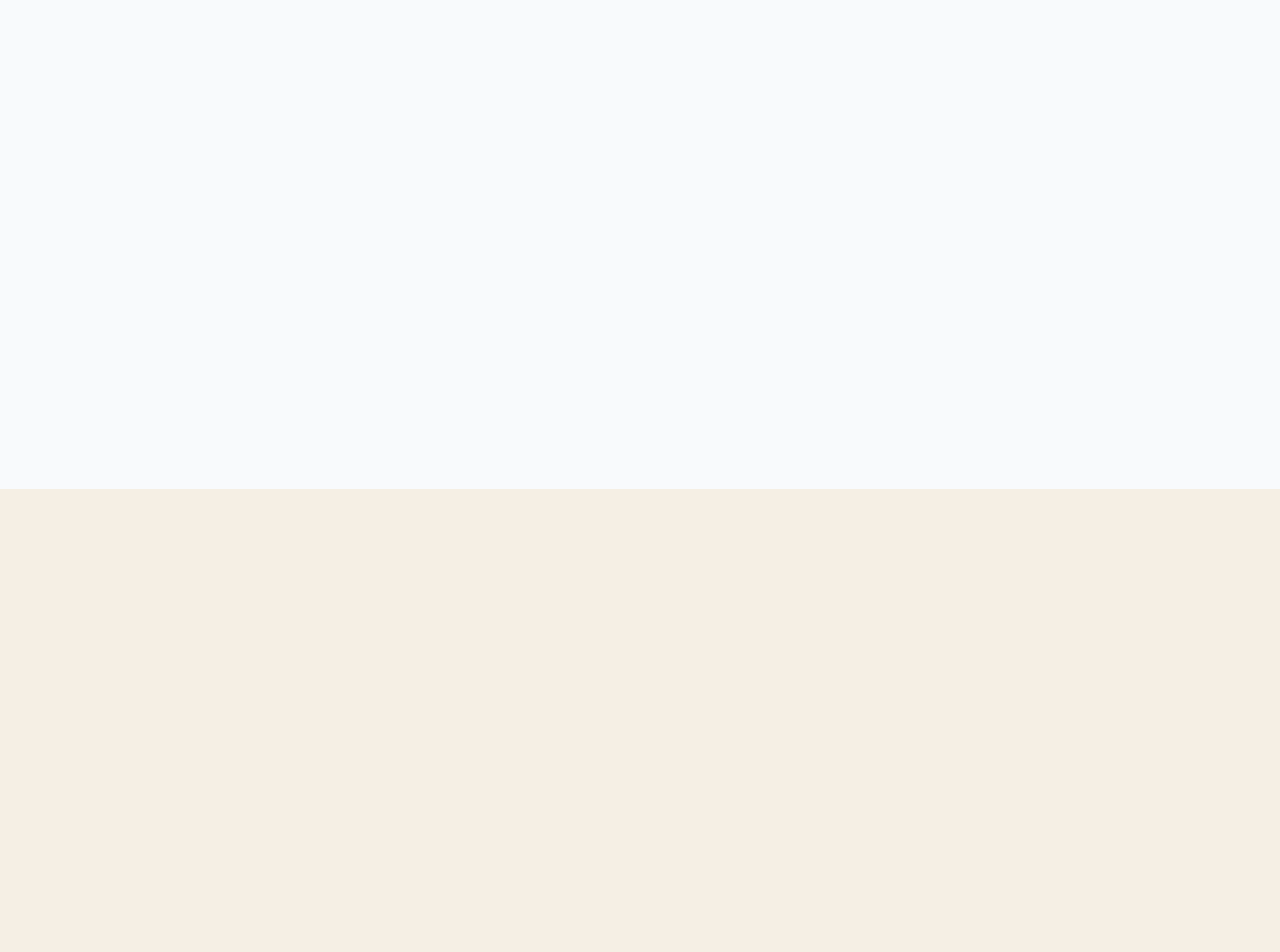
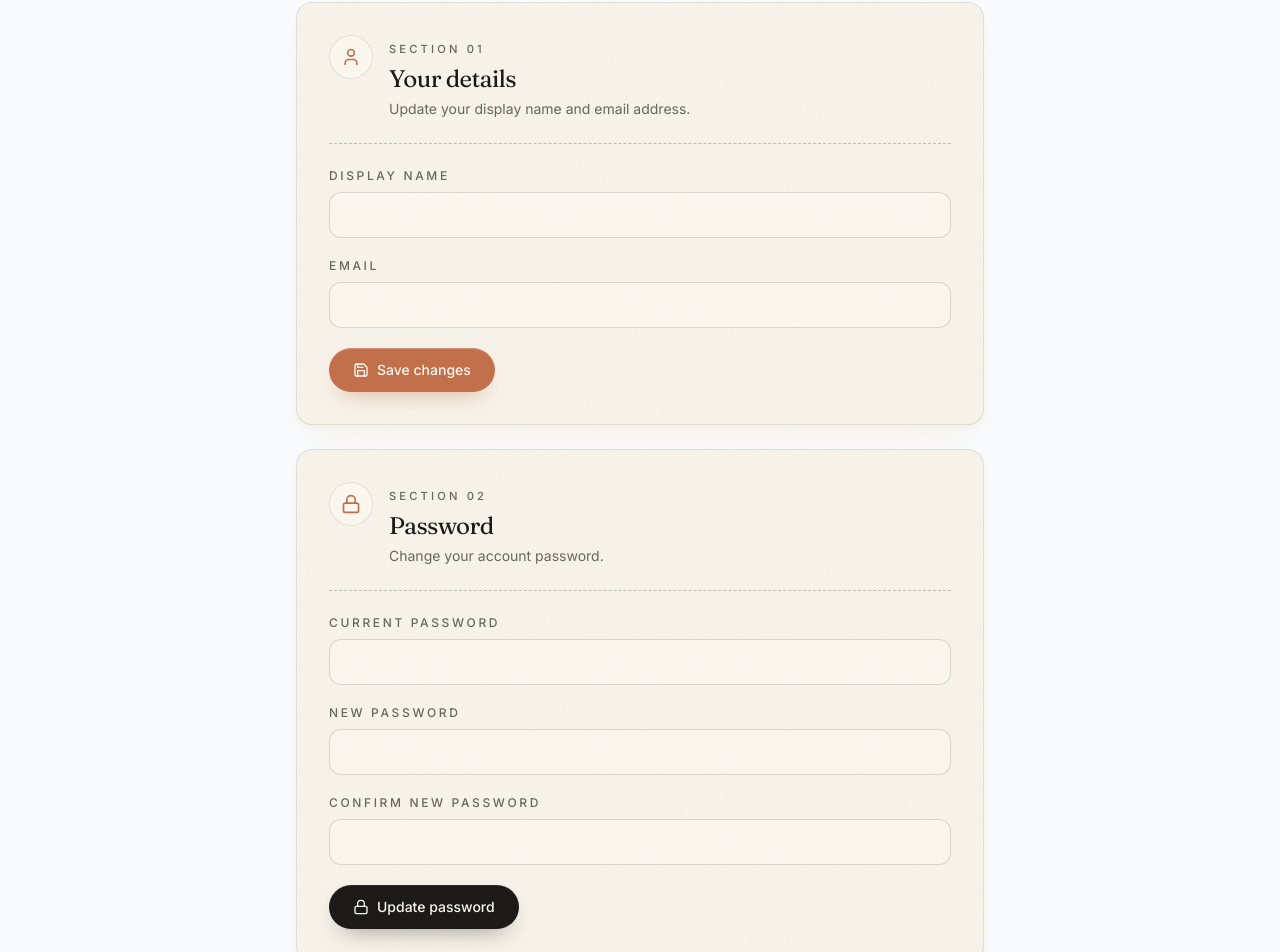
Before and after one commit to gaurav-bakale/SplitZilla, a React (Vite) app in the folder frontend/: page /profile in a window 1280 px wide. Before the commit this address had no page. Shown: the part 311-1263 px from the top of the page. Before the commit the page ends 800 px from the top, so only its background shows below. Built offline with nearby package versions, Linux system fonts and the light colour scheme; no server answers; sample sign-in values are in the browser's storage.

Commit message:
add profile page with name, email, and password editing
rewrites the old slate-styled profile page to match the paper/ink
design system, wires up the /profile route, and adds a profile icon
button in the navbar next to sign out

```diff
--- a/frontend/src/App.jsx
+++ b/frontend/src/App.jsx
@@ -9,6 +9,7 @@ const Dashboard = lazy(() => import('./pages/Dashboard'));
 const Groups = lazy(() => import('./pages/Groups'));
 const GroupDetail = lazy(() => import('./pages/GroupDetail'));
 const Friends = lazy(() => import('./pages/Friends'));
+const Profile = lazy(() => import('./pages/Profile'));
 
 function RouteFallback() {
   return (
@@ -70,6 +71,14 @@ function App() {
                   </PrivateRoute>
                 }
               />
+              <Route
+                path="/profile"
+                element={
+                  <PrivateRoute>
+                    <Profile />
+                  </PrivateRoute>
+                }
+              />
               <Route path="/" element={<Navigate to="/dashboard" replace />} />
             </Routes>
           </div>
--- a/frontend/src/pages/Profile.jsx
+++ b/frontend/src/pages/Profile.jsx
@@ -1,293 +1,217 @@
 import React, { useState, useEffect } from 'react';
-import { useNavigate } from 'react-router-dom';
 import Navbar from '../components/Navbar';
+import Reveal from '../components/Reveal';
 import api from '../api/axios';
-import { User, Mail, Lock, Save, ArrowLeft } from 'lucide-react';
+import { useAuth } from '../context/AuthContext';
+import { User, Lock, Save, Loader } from 'lucide-react';
 
-const Profile = () => {
-  const navigate = useNavigate();
-  const [profile, setProfile] = useState(null);
-  const [loading, setLoading] = useState(true);
-  const [editMode, setEditMode] = useState(false);
-  const [formData, setFormData] = useState({
-    name: '',
-    email: ''
-  });
-  const [passwordData, setPasswordData] = useState({
-    current_password: '',
-    new_password: '',
-    confirm_password: ''
-  });
-  const [showPasswordForm, setShowPasswordForm] = useState(false);
+const fieldCls = "block w-full rounded-xl border border-ink/15 bg-paper-50/70 px-4 py-3 text-sm text-ink outline-none transition placeholder:text-ink-faint focus:border-terracotta focus:ring-4 focus:ring-terracotta/15";
+const labelCls = "label-etched";
+
+export default function Profile() {
+  const { user } = useAuth();
+  const [profile, setProfile] = useState({ name: '', email: '', created_at: null });
+  const [profileLoading, setProfileLoading] = useState(true);
+  const [profileSaving, setProfileSaving] = useState(false);
+  const [profileMsg, setProfileMsg] = useState('');
+
+  const [passwords, setPasswords] = useState({ current_password: '', new_password: '', confirm: '' });
+  const [pwdSaving, setPwdSaving] = useState(false);
+  const [pwdMsg, setPwdMsg] = useState('');
 
   useEffect(() => {
-    fetchProfile();
+    api.get('/api/users/profile')
+      .then(r => setProfile({ name: r.data.name || '', email: r.data.email || '', created_at: r.data.created_at }))
+      .catch(() => {})
+      .finally(() => setProfileLoading(false));
   }, []);
 
-  const fetchProfile = async () => {
+  const handleProfileSave = async (e) => {
+    e.preventDefault();
+    setProfileSaving(true);
+    setProfileMsg('');
     try {
-      const response = await api.get('/api/users/profile');
-      setProfile(response.data);
-      setFormData({
-        name: response.data.name,
-        email: response.data.email
-      });
-      setLoading(false);
-    } catch (error) {
-      console.error('Error fetching profile:', error);
-      setLoading(false);
+      const r = await api.put('/api/users/profile', { name: profile.name, email: profile.email });
+      const stored = JSON.parse(localStorage.getItem('user') || '{}');
+      localStorage.setItem('user', JSON.stringify({ ...stored, name: r.data.name, email: r.data.email }));
+      setProfileMsg('saved');
+    } catch (err) {
+      setProfileMsg(err.response?.data?.error || 'Failed to save');
+    } finally {
+      setProfileSaving(false);
     }
   };
 
-  const handleUpdateProfile = async (e) => {
+  const handlePasswordSave = async (e) => {
     e.preventDefault();
+    if (passwords.new_password !== passwords.confirm) {
+      setPwdMsg('New passwords do not match');
+      return;
+    }
+    setPwdSaving(true);
+    setPwdMsg('');
     try {
-      const response = await api.put('/api/users/profile', formData);
-      setProfile(response.data);
-      setEditMode(false);
-      alert('Profile updated successfully');
-    } catch (error) {
-      console.error('Error updating profile:', error);
-      alert(error.response?.data?.error || 'Failed to update profile');
+      await api.put('/api/users/profile/password', {
+        current_password: passwords.current_password,
+        new_password: passwords.new_password,
+      });
+      setPasswords({ current_password: '', new_password: '', confirm: '' });
+      setPwdMsg('saved');
+    } catch (err) {
+      setPwdMsg(err.response?.data?.error || 'Failed to change password');
+    } finally {
+      setPwdSaving(false);
     }
   };
 
-  const handleChangePassword = async (e) => {
-    e.preventDefault();
-    if (passwordData.new_password !== passwordData.confirm_password) {
-      alert('New passwords do not match');
-      return;
-    }
-    try {
-      await api.put('/api/users/profile/password', {
-        current_password: passwordData.current_password,
-        new_password: passwordData.new_password
-      });
-      setPasswordData({
-        current_password: '',
-        new_password: '',
-        confirm_password: ''
-      });
-      setShowPasswordForm(false);
-      alert('Password changed successfully');
-    } catch (error) {
-      console.error('Error changing password:', error);
-      alert(error.response?.data?.error || 'Failed to change password');
-    }
-  };
+  return (
+    <div className="relative min-h-screen">
+      <div className="pointer-events-none absolute inset-0 -z-10 overflow-hidden">
+        <div className="absolute -top-40 left-[-8rem] h-[32rem] w-[32rem] rounded-full bg-sage/12 blur-3xl" />
+        <div className="absolute top-[30%] right-[-10rem] h-[28rem] w-[28rem] rounded-full bg-terracotta/10 blur-3xl" />
+      </div>
 
-  const fieldCls =
-    'w-full rounded-lg border border-slate-300 bg-white px-4 py-2.5 text-slate-900 focus:border-primary-500 focus:outline-none focus:ring-2 focus:ring-primary-500/20';
+      <Navbar />
 
-  if (loading) {
-    return (
-      <div className="min-h-screen bg-slate-50 text-slate-900">
-        <Navbar />
-        <div className="mx-auto max-w-4xl px-4 py-12">
-          <div className="rounded-xl border border-slate-200 bg-white p-8 text-slate-600 shadow-card-md">
-            Loading profile...
+      <main className="mx-auto max-w-3xl px-6 py-12 lg:px-10">
+        <Reveal>
+          <div className="flex items-center gap-3 text-ink-mute">
+            <span className="h-px w-10 bg-ink-mute/50" />
+            <span className="eyebrow">Settings · your page</span>
           </div>
-        </div>
-      </div>
-    );
-  }
+          <h1 className="display mt-4 drop-ornament">
+            <em className="italic text-terracotta">Profile.</em>
+          </h1>
+          <p className="hand mt-3 text-3xl text-ink-soft">— who you are, on record.</p>
+        </Reveal>
 
-  return (
-    <div className="min-h-screen bg-slate-50 text-slate-900">
-      <Navbar />
-      <div className="mx-auto max-w-4xl px-4 py-12">
-        <button
-          type="button"
-          onClick={() => navigate('/dashboard')}
-          className="mb-6 flex items-center gap-2 text-sm text-slate-600 transition hover:text-slate-900"
-        >
-          <ArrowLeft className="h-4 w-4" />
-          Back to dashboard
-        </button>
+        <Reveal delay={80}>
+          <section className="paper-card mt-10 p-8">
+            <div className="flex items-start gap-4">
+              <span className="flex h-11 w-11 items-center justify-center rounded-full border border-ink/10 bg-paper-50">
+                <User className="h-5 w-5 text-terracotta" />
+              </span>
+              <div>
+                <p className="eyebrow">Section 01</p>
+                <h2 className="editorial mt-1 text-2xl">Your details</h2>
+                <p className="mt-1 text-sm text-ink-mute">Update your display name and email address.</p>
+              </div>
+            </div>
+            <div className="rule-dashed mt-6" />
 
-        <div className="rounded-xl border border-slate-200 bg-white p-8 shadow-card-md">
-          <div className="mb-8">
-            <h1 className="text-2xl font-semibold text-slate-900">Profile</h1>
-            <p className="mt-2 text-sm text-slate-600">Account details and security</p>
-          </div>
+            {profileLoading ? (
+              <p className="mt-6 text-sm text-ink-mute">Loading…</p>
+            ) : (
+              <form onSubmit={handleProfileSave} className="mt-6 space-y-5">
+                <div>
+                  <label className={labelCls}>Display name</label>
+                  <input
+                    type="text"
+                    required
+                    className={fieldCls}
+                    value={profile.name}
+                    onChange={(e) => { const v = e.target.value; setProfile(p => ({ ...p, name: v })); }}
+                  />
+                </div>
+                <div>
+                  <label className={labelCls}>Email</label>
+                  <input
+                    type="email"
+                    required
+                    className={fieldCls}
+                    value={profile.email}
+                    onChange={(e) => { const v = e.target.value; setProfile(p => ({ ...p, email: v })); }}
+                  />
+                </div>
+                <div className="flex items-center gap-4">
+                  <button type="submit" disabled={profileSaving} className="btn-terracotta disabled:cursor-not-allowed disabled:opacity-50">
+                    {profileSaving ? <Loader className="h-4 w-4 animate-spin" /> : <Save className="h-4 w-4" />}
+                    {profileSaving ? 'Saving…' : 'Save changes'}
+                  </button>
+                  {profileMsg && (
+                    <span className={`text-sm ${profileMsg === 'saved' ? 'text-sage-500' : 'text-terracotta-600'}`}>
+                      {profileMsg === 'saved' ? 'Changes saved.' : profileMsg}
+                    </span>
+                  )}
+                </div>
+              </form>
+            )}
+          </section>
+        </Reveal>
 
-          <div className="space-y-8">
-            <div className="rounded-lg border border-slate-200 bg-slate-50 p-6">
-              <div className="mb-6 flex items-center justify-between">
-                <h2 className="text-lg font-semibold text-slate-900">Personal information</h2>
-                {!editMode && (
-                  <button
-                    type="button"
-                    onClick={() => setEditMode(true)}
-                    className="rounded-lg bg-primary-600 px-4 py-2 text-sm font-semibold text-white shadow-card transition hover:bg-primary-700"
-                  >
-                    Edit
-                  </button>
+        <Reveal delay={140}>
+          <section className="paper-card mt-6 p-8">
+            <div className="flex items-start gap-4">
+              <span className="flex h-11 w-11 items-center justify-center rounded-full border border-ink/10 bg-paper-50">
+                <Lock className="h-5 w-5 text-terracotta" />
+              </span>
+              <div>
+                <p className="eyebrow">Section 02</p>
+                <h2 className="editorial mt-1 text-2xl">Password</h2>
+                <p className="mt-1 text-sm text-ink-mute">Change your account password.</p>
+              </div>
+            </div>
+            <div className="rule-dashed mt-6" />
+
+            <form onSubmit={handlePasswordSave} className="mt-6 space-y-5">
+              <div>
+                <label className={labelCls}>Current password</label>
+                <input
+                  type="password"
+                  required
+                  className={fieldCls}
+                  value={passwords.current_password}
+                  onChange={(e) => { const v = e.target.value; setPasswords(p => ({ ...p, current_password: v })); }}
+                />
+              </div>
+              <div>
+                <label className={labelCls}>New password</label>
+                <input
+                  type="password"
+                  required
+                  minLength={6}
+                  className={fieldCls}
+                  value={passwords.new_password}
+                  onChange={(e) => { const v = e.target.value; setPasswords(p => ({ ...p, new_password: v })); }}
+                />
+              </div>
+              <div>
+                <label className={labelCls}>Confirm new password</label>
+                <input
+                  type="password"
+                  required
+                  className={fieldCls}
+                  value={passwords.confirm}
+                  onChange={(e) => { const v = e.target.value; setPasswords(p => ({ ...p, confirm: v })); }}
+                />
+              </div>
+              <div className="flex items-center gap-4">
+                <button type="submit" disabled={pwdSaving} className="btn-ink disabled:cursor-not-allowed disabled:opacity-50">
+                  {pwdSaving ? <Loader className="h-4 w-4 animate-spin" /> : <Lock className="h-4 w-4" />}
+                  {pwdSaving ? 'Updating…' : 'Update password'}
+                </button>
+                {pwdMsg && (
+                  <span className={`text-sm ${pwdMsg === 'saved' ? 'text-sage-500' : 'text-terracotta-600'}`}>
+                    {pwdMsg === 'saved' ? 'Password updated.' : pwdMsg}
+                  </span>
                 )}
               </div>
+            </form>
+          </section>
+        </Reveal>
 
-              {editMode ? (
-                <form onSubmit={handleUpdateProfile} className="space-y-4">
-                  <div>
-                    <label className="mb-2 block text-sm font-medium text-slate-700">
-                      <User className="mr-2 inline h-4 w-4" />
-                      Name
-                    </label>
-                    <input
-                      type="text"
-                      value={formData.name}
-                      onChange={(e) => setFormData({ ...formData, name: e.target.value })}
-                      className={fieldCls}
-                      required
-                    />
-                  </div>
-
-                  <div>
-                    <label className="mb-2 block text-sm font-medium text-slate-700">
-                      <Mail className="mr-2 inline h-4 w-4" />
-                      Email
-                    </label>
-                    <input
-                      type="email"
-                      value={formData.email}
-                      onChange={(e) => setFormData({ ...formData, email: e.target.value })}
-                      className={fieldCls}
-                      required
-                    />
-                  </div>
-
-                  <div className="flex gap-3 pt-2">
-                    <button
-                      type="submit"
-                      className="flex items-center gap-2 rounded-lg bg-primary-600 px-4 py-2 text-sm font-semibold text-white shadow-card transition hover:bg-primary-700"
-                    >
-                      <Save className="h-4 w-4" />
-                      Save
-                    </button>
-                    <button
-                      type="button"
-                      onClick={() => {
-                        setEditMode(false);
-                        setFormData({
-                          name: profile.name,
-                          email: profile.email
-                        });
-                      }}
-                      className="rounded-lg border border-slate-300 bg-white px-4 py-2 text-sm font-medium text-slate-700 transition hover:bg-slate-50"
-                    >
-                      Cancel
-                    </button>
-                  </div>
-                </form>
-              ) : (
-                <div className="space-y-4">
-                  <div>
-                    <p className="text-sm text-slate-500">Name</p>
-                    <p className="mt-1 text-base font-medium text-slate-900">{profile?.name}</p>
-                  </div>
-                  <div>
-                    <p className="text-sm text-slate-500">Email</p>
-                    <p className="mt-1 text-base font-medium text-slate-900">{profile?.email}</p>
-                  </div>
-                  <div>
-                    <p className="text-sm text-slate-500">Member since</p>
-                    <p className="mt-1 text-base font-medium text-slate-900">
-                      {new Date(profile?.created_at).toLocaleDateString()}
-                    </p>
-                  </div>
-                </div>
-              )}
-            </div>
-
-            <div className="rounded-lg border border-slate-200 bg-slate-50 p-6">
-              <div className="mb-6 flex items-center justify-between">
-                <h2 className="text-lg font-semibold text-slate-900">Security</h2>
-                {!showPasswordForm && (
-                  <button
-                    type="button"
-                    onClick={() => setShowPasswordForm(true)}
-                    className="rounded-lg border border-slate-300 bg-white px-4 py-2 text-sm font-medium text-slate-700 shadow-card transition hover:bg-slate-50"
-                  >
-                    Change password
-                  </button>
-                )}
-              </div>
-
-              {showPasswordForm ? (
-                <form onSubmit={handleChangePassword} className="space-y-4">
-                  <div>
-                    <label className="mb-2 block text-sm font-medium text-slate-700">
-                      <Lock className="mr-2 inline h-4 w-4" />
-                      Current password
-                    </label>
-                    <input
-                      type="password"
-                      value={passwordData.current_password}
-                      onChange={(e) => setPasswordData({ ...passwordData, current_password: e.target.value })}
-                      className={fieldCls}
-                      required
-                    />
-                  </div>
-
-                  <div>
-                    <label className="mb-2 block text-sm font-medium text-slate-700">New password</label>
-                    <input
-                      type="password"
-                      value={passwordData.new_password}
-                      onChange={(e) => setPasswordData({ ...passwordData, new_password: e.target.value })}
-                      className={fieldCls}
-                      required
-                      minLength={6}
-                    />
-                  </div>
-
-                  <div>
-                    <label className="mb-2 block text-sm font-medium text-slate-700">Confirm new password</label>
-                    <input
-                      type="password"
-                      value={passwordData.confirm_password}
-                      onChange={(e) => setPasswordData({ ...passwordData, confirm_password: e.target.value })}
-                      className={fieldCls}
-                      required
-                      minLength={6}
-                    />
-                  </div>
-
-                  <div className="flex gap-3 pt-2">
-                    <button
-                      type="submit"
-                      className="flex items-center gap-2 rounded-lg bg-primary-600 px-4 py-2 text-sm font-semibold text-white shadow-card transition hover:bg-primary-700"
-                    >
-                      <Lock className="h-4 w-4" />
-                      Update password
-                    </button>
-                    <button
-                      type="button"
-                      onClick={() => {
-                        setShowPasswordForm(false);
-                        setPasswordData({
-                          current_password: '',
-                          new_password: '',
-                          confirm_password: ''
-                        });
-                      }}
-                      className="rounded-lg border border-slate-300 bg-white px-4 py-2 text-sm font-medium text-slate-700 transition hover:bg-slate-50"
-                    >
-                      Cancel
-                    </button>
-                  </div>
-                </form>
-              ) : (
-                <p className="text-sm text-slate-600">
-                  Use a strong password and update it if you suspect your account may be compromised.
-                </p>
-              )}
-            </div>
-          </div>
-        </div>
-      </div>
+        {profile.created_at && (
+          <Reveal delay={180}>
+            <section className="paper-card mt-6 p-8">
+              <p className="eyebrow">Account</p>
+              <h2 className="editorial mt-1 text-2xl">Member since</h2>
+              <p className="mt-4 font-serif text-2xl text-ink-soft">
+                {new Date(profile.created_at).toLocaleDateString(undefined, { year: 'numeric', month: 'long', day: 'numeric' })}
+              </p>
+            </section>
+          </Reveal>
+        )}
+      </main>
     </div>
   );
-};
-
-export default Profile;
+}
```
Also changed, not shown: frontend/src/components/Navbar.jsx (+10 -1 lines).
